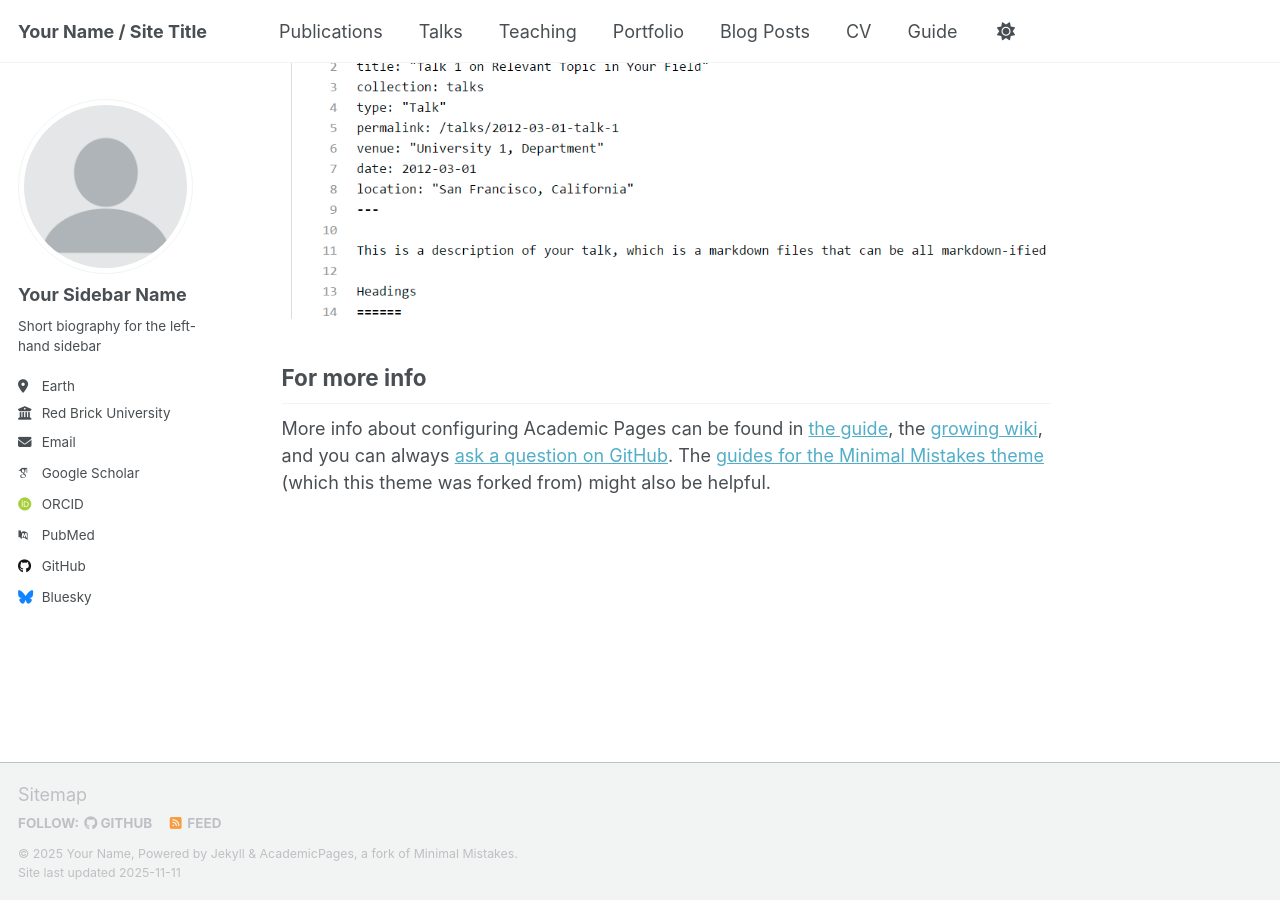
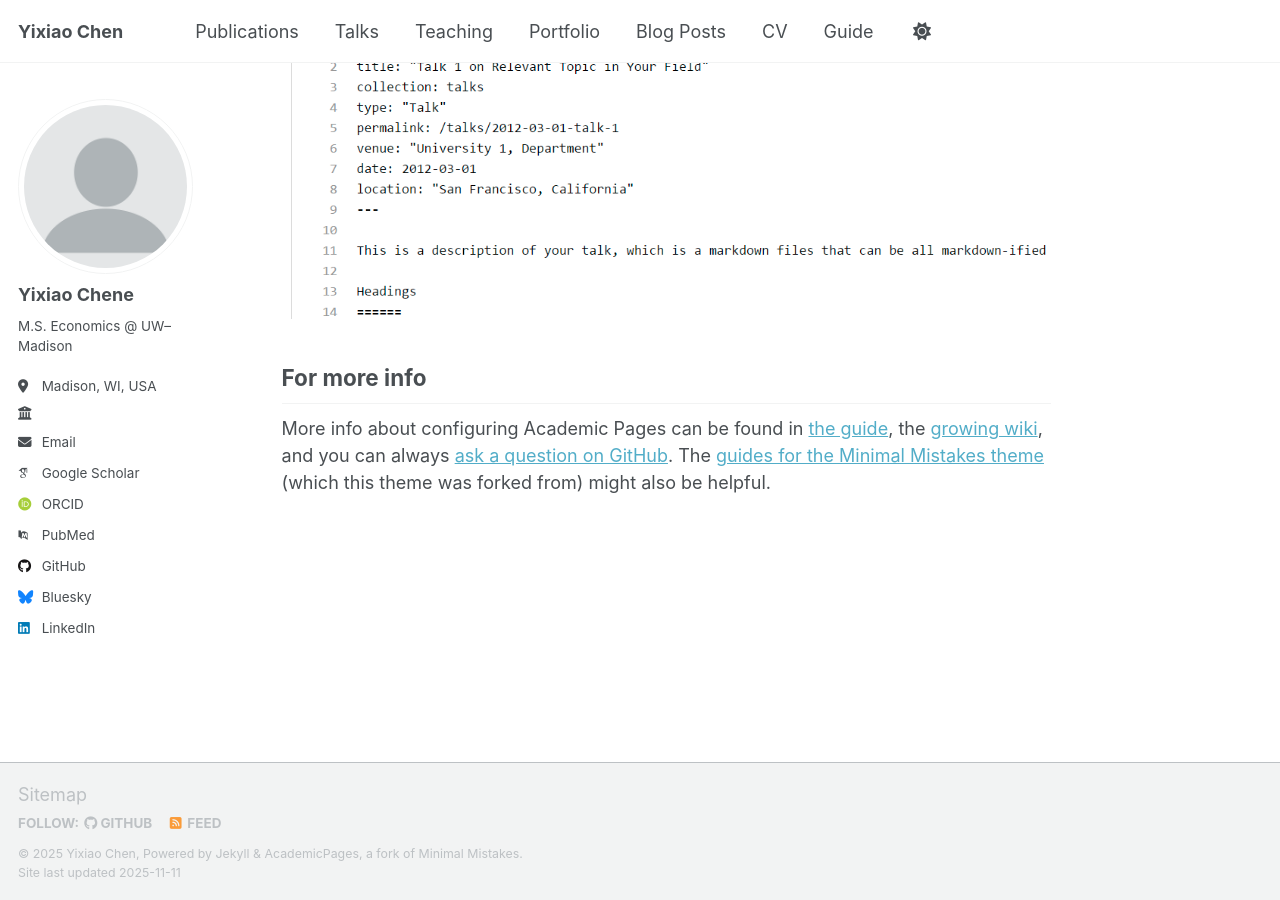
Before and after one commit to yixiaochen117/yixiaochen117.github.io, a Jekyll site: the page built from _pages/about.md, in a window 1280 px wide and 900 px high, scrolled down 2880 px. Built offline with Jekyll 4.4.1, drawn with Linux system fonts in a browser that asks for light colours; some web fonts are replaced; a script that is not in the unit is left out.

Commit message:
Update _config.yml

```diff
--- a/_config.yml
+++ b/_config.yml
@@ -9,14 +9,14 @@
 # Basic Site Settings
 locale                   : "en-US"
 site_theme               : "default" # Currently available options are "default", "air"
-title                    : "Your Name / Site Title"
+title                    : "Yixiao Chen"
 title_separator          : "-"
-name                     : &name "Your Name"
-description              : &description "Your Name's academic portfolio"   # Update this with a general description of your site, this is the default if not overridden by a page
+name                     : &name "Yixiao Chen"
+description              : &description "M.S. Economics, University of Wisconsin–Madison"   # Update this with a general description of your site, this is the default if not overridden by a page
 url                      : https://academicpages.github.io # The base hostname & protocol for your site e.g. "https://[your GitHub username].github.io",
                                                            # or if you already have some other page hosted on Github then use "https://[your GitHub username].github.io/[Your Repo Name]"
 baseurl                  : "" # the subpath of your site, e.g. "/blog"
-repository               : "academicpages/academicpages.github.io"
+repository               : "yixiaochen117/yixiaochen117.github.io"
 
 # Site Author - The following control what appear as part of the author content on the side bar.
 #               If a field is blank the icon and link will not appear, otherwise it will be shown.
@@ -24,23 +24,23 @@ repository               : "academicpages/academicpages.github.io"
 author:
   # Biographic information
   avatar           : "profile.png"
-  name             : "Your Sidebar Name"
+  name             : "Yixiao Chene"
   pronouns         : # example: "she/her"
-  bio              : "Short biography for the left-hand sidebar"
-  location         : "Earth"
-  employer         : "Red Brick University"
+  bio              : "M.S. Economics @ UW–Madison"
+  location         : "Madison, WI, USA"
+  employer         : ""
   uri              : # URL
-  email            : "none@example.org"
+  email            : "chen2636@wisc.edu"
 
   # Academic websites
   academia         : # URL
   arxiv            : # URL - Update with the correct link to your profile
-  googlescholar    : "https://scholar.google.com/citations?user=PS_CX0AAAAAJ"
+  googlescholar    : ""
   inspire-hep      : # URL
   impactstory      : # URL
-  orcid            : "https://orcid.org/yourorcidurl"
+  orcid            : ""
   semantic         : # URL
-  pubmed           : "https://www.ncbi.nlm.nih.gov/pubmed/?term=john+snow"
+  pubmed           : ""
   researchgate     : # URL
   scopus           : # URL
 
@@ -48,13 +48,13 @@ author:
   bitbucket        : # Username - Update with your username on the site
   codepen          : # Username
   dribbble         : # Username
-  github           : "academicpages"
+  github           : "yixiaochen117"
   kaggle           : # Username
   stackoverflow    : # User number or user number and name (i.e., use "1" or "1/jeff-atwood")
 
   # Social media
   artstation       : # Username
-  bluesky          : "bsky.app" # Replace this with you Bluesky username
+  bluesky          : "" # Replace this with you Bluesky username
   facebook         : # Username
   flickr           : # Username
   foursquare       : # Username
@@ -63,7 +63,7 @@ author:
   keybase          : # Username
   instagram        : # Username
   lastfm           : # Username
-  linkedin         : # Username
+  linkedin         : "Yixiao Chen"# Username
   mastodon         : # URL
   medium           : # URL
   pinterest        : # Username
```
